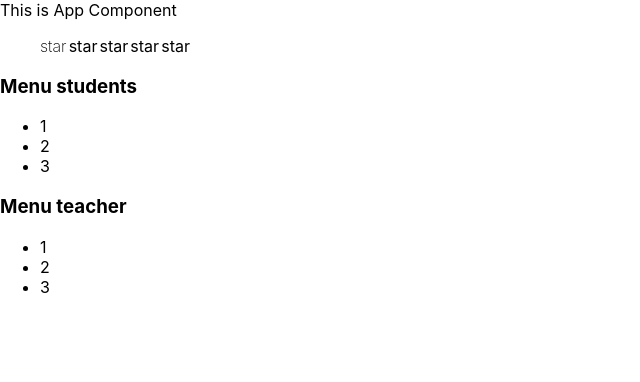
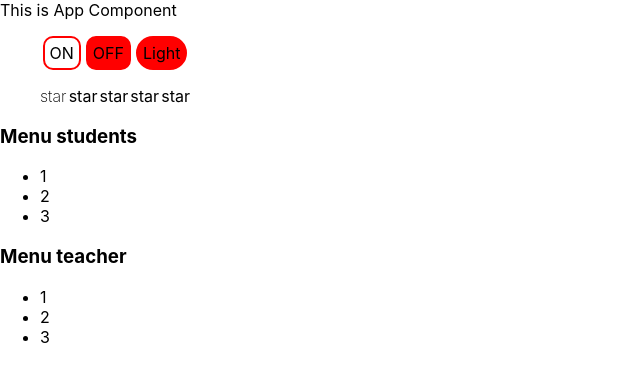
Before and after one commit to tabolo1000/reactJustEasy, a React (Create React App) app: page / in a window 1280 px wide. Shown: the top 382 px of the page, without its empty margins (0-640 px from the left). Built offline with nearby package versions, Linux system fonts and the light colour scheme.

Commit message:
create two buttons in one moment become green or red(uncontrolled) state

```diff
--- a/src/App.tsx
+++ b/src/App.tsx
@@ -1,5 +1,6 @@
 import React, {FC, useState} from 'react';
 import {Accordion} from "./components/Accordion/Accordion";
+import {OnOff} from "./components/OnOff/OnOff";
 
 const RatingULStyle = {
     listStyleType: "none",
@@ -31,6 +32,7 @@ function App() {
     return (
         <div className="App">
             <AppTitle title = "This is App Component"/>
+            <OnOff />
             <Rating value = {1}/>
             <Accordion id = {verIdFirst} title = {collapse[verIdFirst].title} changeCollapse = {changeCollapse} collapse = {collapse}/>
             <Accordion id = {verIdSecond} title = {collapse[verIdSecond].title} changeCollapse = {changeCollapse} collapse = {collapse}/>
--- /dev/null
+++ b/src/components/OnOff/OnOff.tsx
@@ -0,0 +1,29 @@
+import {useState} from "react";
+
+
+const singLiteStyle = {
+    borderRadius: "30px",
+    border: "2px solid red",
+    padding: "5px",
+    backgroundColor: "red",
+    cursor: "default"
+}
+
+const buttonStyle = {
+    border: "2px solid red",
+    padding: "5px",
+    borderRadius: "10px",
+    cursor: "pointer"
+}
+export function OnOff(){
+    let [on, setOn] = useState(false)
+
+
+    return <div>
+        <ul style = {{listStyle: "none", display: "flex", justifyContent: "space-around", width: "150px"}}>
+            <li style = {{...buttonStyle, backgroundColor: (on) ? "green" : ""}} onClick = {()=>{ setOn(true)} }>ON</li>
+            <li style = {{...buttonStyle, backgroundColor: (!on) ? "red" : ""}} onClick = { () => {setOn(false)}}>OFF</li>
+            <li style = {{...singLiteStyle, backgroundColor: (on) ? "green" : "red" }}>Light</li>
+        </ul>
+    </div>
+}
```
